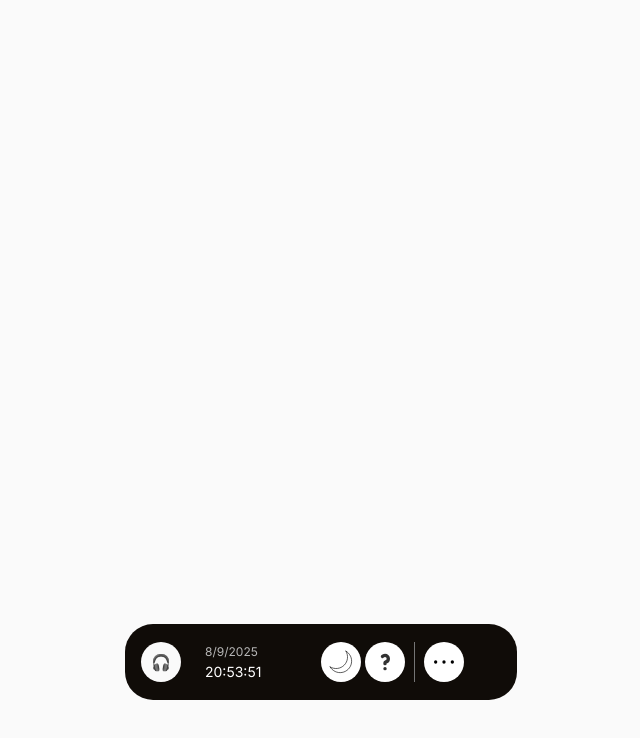
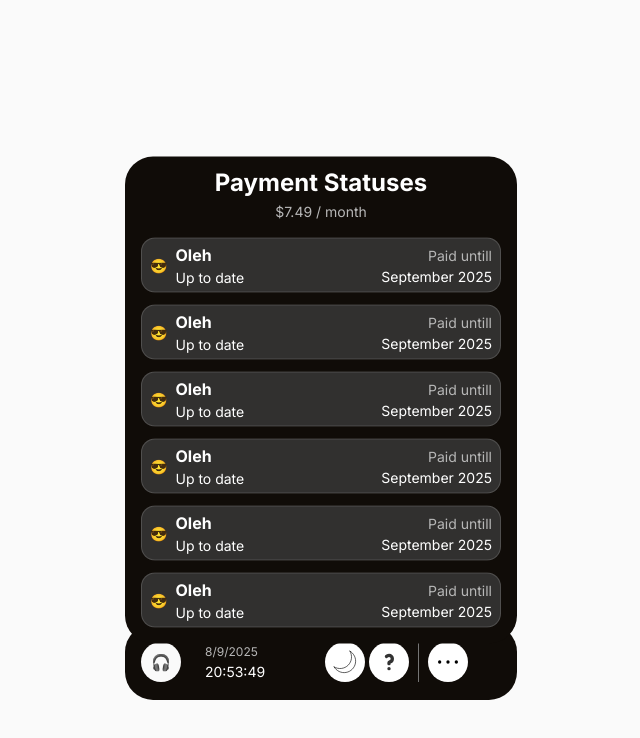
Before and after one commit to olehhasii/family-subscription-manager, a React (Vite) app: page / in a window 1280 px wide. Shown: the top 738 px of the page, without its empty margins (319-959 px from the left). Built offline with nearby package versions, Linux system fonts and the light colour scheme.

Commit message:
feat(board/board-users): start work on board with payment statuses

```diff
--- a/src/App.tsx
+++ b/src/App.tsx
@@ -1,9 +1,11 @@
+import Board from './features/board/Board';
 import Island from './features/island/Island';
 import GlobalStyle from './styles/GlobalStyles';
 
 function App() {
   return (
     <>
+      <Board />
       <Island />
       <GlobalStyle />
     </>
--- /dev/null
+++ b/src/features/board/Board.tsx
@@ -0,0 +1,21 @@
+import BoardUser from './components/BoardUser';
+import { BoardHeader, BoardUsers, StyledBoard } from './styles/Board.styles';
+
+export default function Board() {
+  return (
+    <StyledBoard>
+      <BoardHeader>
+        <h2>Payment Statuses</h2>
+        <span>$7.49 / month</span>
+      </BoardHeader>
+      <BoardUsers>
+        <BoardUser />
+        <BoardUser />
+        <BoardUser />
+        <BoardUser />
+        <BoardUser />
+        <BoardUser />
+      </BoardUsers>
+    </StyledBoard>
+  );
+}
--- /dev/null
+++ b/src/features/board/components/BoardUser.tsx
@@ -0,0 +1,27 @@
+import {
+  PaidUntil,
+  PaidUntilPlaceholderText,
+  StyledBoardUser,
+  UserHeader,
+  UserInfo,
+  UserName,
+} from '../styles/BoardUser.styles';
+
+export default function BoardUser() {
+  return (
+    <StyledBoardUser>
+      <UserHeader>
+        <span>😎</span>
+        <UserInfo>
+          <UserName>Oleh</UserName>
+          <span>Up to date</span>
+        </UserInfo>
+      </UserHeader>
+
+      <PaidUntil>
+        <PaidUntilPlaceholderText>Paid untill</PaidUntilPlaceholderText>
+        <span>September 2025</span>
+      </PaidUntil>
+    </StyledBoardUser>
+  );
+}
--- /dev/null
+++ b/src/features/board/styles/Board.styles.ts
@@ -0,0 +1,35 @@
+import styled from 'styled-components';
+
+export const StyledBoard = styled.div`
+  position: absolute;
+  top: 50%;
+  left: 50%;
+  transform: translate(-50%, -50%);
+  z-index: 10;
+  background-color: var(--color-dark);
+  color: var(--color-text-primary);
+  padding: var(--spacing-8) var(--spacing-16) var(--spacing-16);
+  border-radius: var(--spacing-28);
+  width: 360px;
+`;
+
+export const BoardHeader = styled.div`
+  & > h2 {
+    font-size: var(--text-xl);
+    text-align: center;
+  }
+
+  & > span {
+    font-size: var(--text-md);
+    color: var(--color-text-secondary);
+    text-align: center;
+    display: block;
+  }
+`;
+
+export const BoardUsers = styled.div`
+  display: flex;
+  flex-direction: column;
+  gap: var(--spacing-12);
+  margin-top: var(--spacing-16);
+`;
--- /dev/null
+++ b/src/features/board/styles/BoardUser.styles.ts
@@ -0,0 +1,39 @@
+import styled from 'styled-components';
+
+export const StyledBoardUser = styled.div`
+  display: flex;
+  align-items: center;
+  justify-content: space-between;
+  background-color: var(--color-bg-secondary);
+  border-radius: var(--spacing-14);
+  padding: var(--spacing-4) var(--spacing-8);
+  font-size: var(--text-md);
+
+  border: 1px solid rgb(255 255 255 / 0.15);
+`;
+
+export const UserHeader = styled.div`
+  display: flex;
+  align-items: center;
+  gap: var(--spacing-8);
+`;
+
+export const UserInfo = styled.div`
+  display: flex;
+  flex-direction: column;
+`;
+
+export const UserName = styled.span`
+  font-size: var(--text-base);
+  font-weight: 700;
+`;
+
+export const PaidUntil = styled.div`
+  display: flex;
+  flex-direction: column;
+`;
+
+export const PaidUntilPlaceholderText = styled.span`
+  text-align: end;
+  color: var(--color-text-secondary);
+`;
--- a/src/features/island/Island.tsx
+++ b/src/features/island/Island.tsx
@@ -5,6 +5,7 @@ import { Overlay, StyledIsland, Wrapper } from './styles/Island.styles';
 import NavBar from './components/NavBar';
 import Info from './components/Info';
 import Menu from './components/Menu';
+import Board from '../board/Board';
 
 type Statuses = 'menu' | 'info' | 'navbar';
 
--- a/src/features/island/components/Menu.tsx
+++ b/src/features/island/components/Menu.tsx
@@ -4,17 +4,19 @@ import ContactMeIcon from '../../../icons/ContactMeIcon';
 import GithubIcon from '../../../icons/GithubIcon';
 import LoginIcon from '../../../icons/LoginIcon';
 
-import { StyledMenu, StyledMenuButton } from '../styles/Menu.styles';
+import { MenuItem, StyledMenu, StyledMenuButton } from '../styles/Menu.styles';
 import { easeOut, motion } from 'motion/react';
 
 interface MenuButtonProps {
   icon: React.ReactNode;
+  as?: 'button' | 'link';
   content: string;
   contentWidth?: number | string;
   onClick?: () => void;
+  link?: string;
 }
 
-const MenuButton = ({ icon, content, contentWidth = 60, onClick }: MenuButtonProps) => {
+const MenuButton = ({ icon, content, contentWidth = 60, onClick, as = 'button', link }: MenuButtonProps) => {
   const buttonVariants: Variants = {
     hidden: {
       scale: 0,
@@ -51,22 +53,23 @@ const MenuButton = ({ icon, content, contentWidth = 60, onClick }: MenuButtonPro
   };
 
   return (
-    <li>
+    <MenuItem>
       <StyledMenuButton
-        as={motion.button}
+        as={as === 'button' ? motion.button : motion.a}
+        href={as === 'link' ? link : undefined}
+        onClick={as === 'button' ? onClick : undefined}
         variants={buttonVariants}
         initial="hidden"
         animate="visible"
         whileHover="hovered"
         exit="exit"
-        onClick={onClick}
       >
         <span>{icon}</span>
         <motion.span variants={contentVariants} initial={{ scale: 0, opacity: 0, filter: 'blur(10px)', width: 0 }}>
           {content}
         </motion.span>
       </StyledMenuButton>
-    </li>
+    </MenuItem>
   );
 };
 
@@ -100,11 +103,15 @@ export default function Menu({ onCloseMenu }: { onCloseMenu: () => void }) {
       <MenuButton
         icon={<GithubIcon size={24} color="#ffffff" variants={iconVariants} />}
         contentWidth={80}
+        as="link"
+        link="https://github.com/olehhasii/family-subscription-manager"
         content="Github Repo"
       />
       <MenuButton
         icon={<ContactMeIcon size={24} color="#ffffff" variants={iconVariants} />}
         contentWidth={85}
+        as="link"
+        link="https://www.linkedin.com/in/oleh-hasii/"
         content="Contact me"
       />
       <MenuButton
--- a/src/features/island/styles/Menu.styles.ts
+++ b/src/features/island/styles/Menu.styles.ts
@@ -22,8 +22,12 @@ export const StyledMenuButton = styled.button`
   height: 40px;
   border-radius: 999999px;
   cursor: pointer;
+  text-decoration: none;
+  background-color: transparent;
 
-  background-color: transparent;
+  &:visited {
+    text-decoration: none;
+  }
 
   & span:nth-of-type(2) {
     font-size: var(--text-s);
@@ -31,5 +35,6 @@ export const StyledMenuButton = styled.button`
     color: var(--color-text-dark);
     white-space: nowrap;
     line-height: 1;
+    text-align: center;
   }
 `;
--- a/src/styles/GlobalStyles.ts
+++ b/src/styles/GlobalStyles.ts
@@ -73,6 +73,8 @@ const GlobalStyle = styled.createGlobalStyle`
     --color-light: #fafafa;
     --color-dark: #100c08;
     --color-gray: #757575;
+    --color-bg-secondary: #31302fff;
+
     --color-text-primary: #ffffff;
     --color-text-secondary: #b7b7b7ff;
     --color-text-dark: #000000;
@@ -81,6 +83,8 @@ const GlobalStyle = styled.createGlobalStyle`
     --text-s: 0.75rem; /* 12px */
     --text-md: 0.875rem; /* 14px */
     --text-base: 1rem; /* 16px */
+    --text-l: 1.25rem; /* 20px */
+    --text-xl: 1.5rem; /* 24px */
 
     --spacing-0: 0; /* 0px */
     --spacing-1: 0.0625rem; /* 1px */
```
